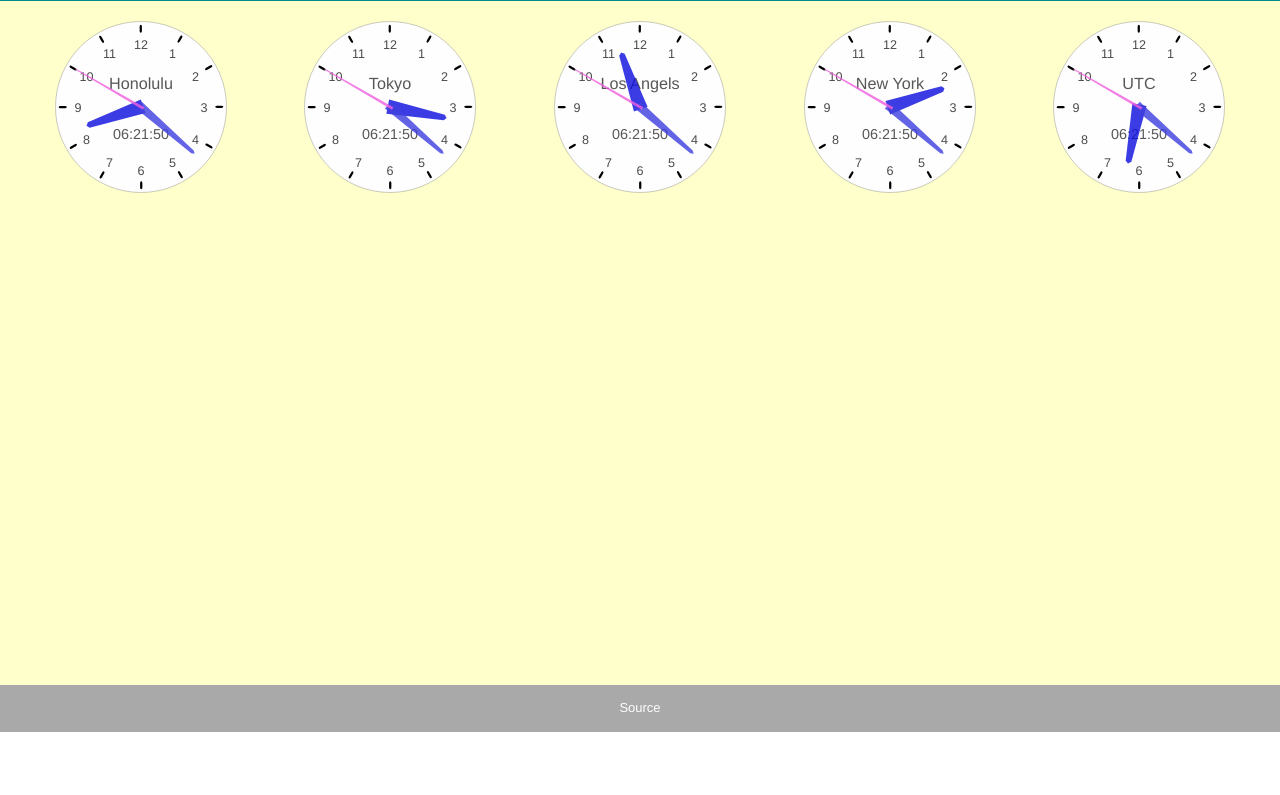
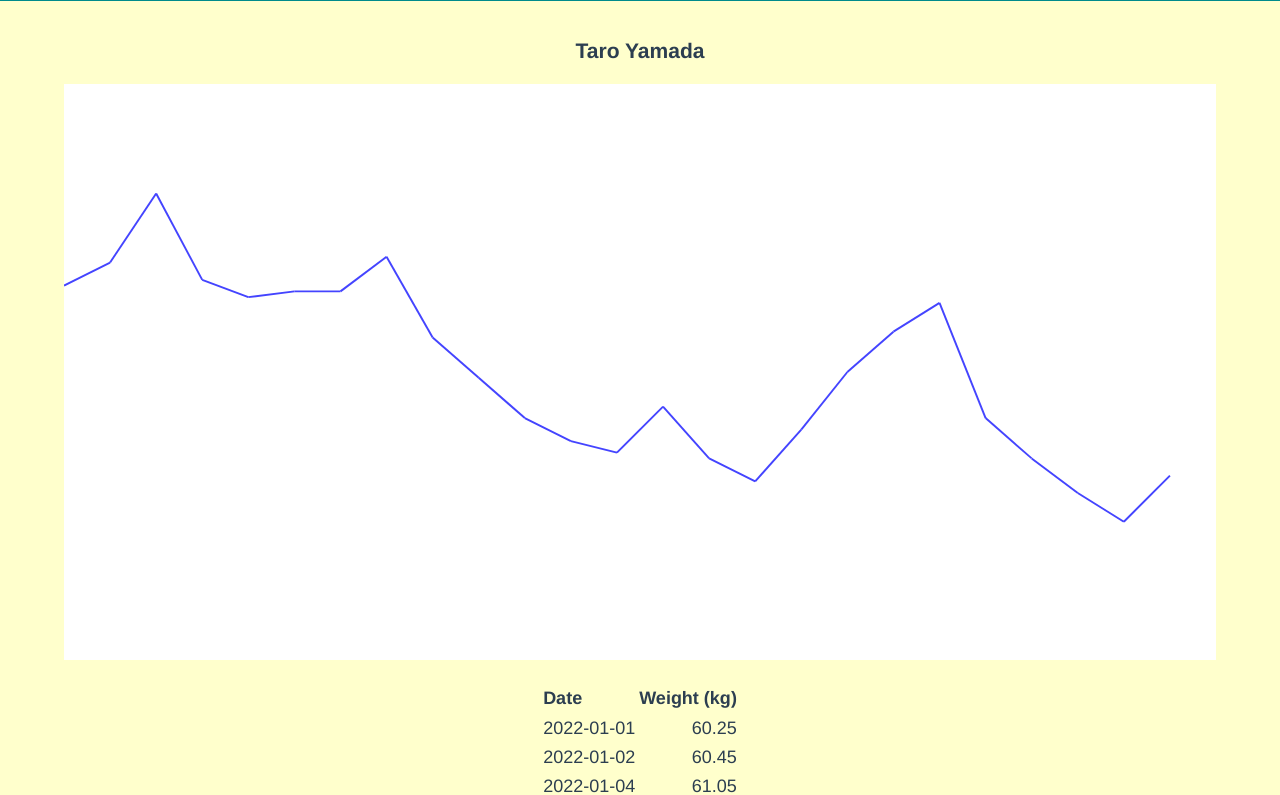
Before and after one commit to makotoishida/tspractice10-weight-graph, a website built with Vite: page index.html in a window 1280 px wide. Shown: the part 68-863 px from the top of the page. Before the commit the page ends 800 px from the top, so only its background shows below. Built offline with nearby package versions, Linux system fonts and the light colour scheme.

Commit message:
Draw a line graph with some weight data.

```diff
--- a/index.html
+++ b/index.html
@@ -4,12 +4,12 @@
     <meta charset="UTF-8" />
     <link rel="icon" type="image/svg+xml" href="favicon.svg" />
     <meta name="viewport" content="width=device-width, initial-scale=1, viewport-fit=cover">
-    <title>Clock</title>
-    <meta name="description" content="Clock">
+    <title>Weight Graph</title>
+    <meta name="description" content="Weight Graph">
   </head>
   <body>
     <header>
-        <h1>Clock</h1>
+        <h1>Weight Graph</h1>
     </header>
     <main id="app"></main>
     <footer>
--- a/package.json
+++ b/package.json
@@ -1,5 +1,5 @@
 {
-  "name": "clock",
+  "name": "weight-graph",
   "private": true,
   "version": "0.0.0",
   "engines": {
--- /dev/null
+++ b/src/data.ts
@@ -0,0 +1,35 @@
+import type { WeightData } from './types'
+
+const data: WeightData = {
+  name: 'Taro Yamada',
+  unit: 'kg',
+  weights: [
+    { date: '2022-01-01', weight: 60.25 },
+    { date: '2022-01-02', weight: 60.45 },
+    { date: '2022-01-04', weight: 61.05 },
+    { date: '2022-01-05', weight: 60.3 },
+    { date: '2022-01-07', weight: 60.15 },
+    { date: '2022-01-09', weight: 60.2 },
+    { date: '2022-01-10', weight: 60.2 },
+    { date: '2022-01-11', weight: 60.5 },
+    { date: '2022-01-12', weight: 59.8 },
+    { date: '2022-01-13', weight: 59.45 },
+    { date: '2022-01-15', weight: 59.1 },
+    { date: '2022-01-16', weight: 58.9 },
+    { date: '2022-01-17', weight: 58.8 },
+    { date: '2022-01-18', weight: 59.2 },
+    { date: '2022-01-20', weight: 58.75 },
+    { date: '2022-01-22', weight: 58.55 },
+    { date: '2022-01-23', weight: 59.0 },
+    { date: '2022-01-24', weight: 59.5 },
+    { date: '2022-01-25', weight: 59.85 },
+    { date: '2022-01-26', weight: 60.1 },
+    { date: '2022-01-28', weight: 59.1 },
+    { date: '2022-01-29', weight: 58.75 },
+    { date: '2022-01-30', weight: 58.45 },
+    { date: '2022-01-31', weight: 58.2 },
+    { date: '2022-02-01', weight: 58.6 },
+  ],
+}
+
+export default data
--- a/src/main.ts
+++ b/src/main.ts
@@ -1,104 +1,70 @@
 import { html, svg, render } from 'lit-html'
 import 'normalize.css'
 import './style.css'
+import { WeightData } from './types'
+import data from './data'
 
 const appRoot = document.querySelector<HTMLDivElement>('#app')!
 
-const clockConfigs = [
-  { title: 'Honolulu', tz: -10 },
-  { title: 'Tokyo', tz: 9 },
-  { title: 'Los Angels', tz: -7 },
-  { title: 'New York', tz: -4 },
-  { title: 'UTC', tz: 0 },
-]
-
-function tick() {
-  const d = new Date()
-  const clockTemplates = clockConfigs.map((c) =>
-    renderClock(d, 180, c.title, c.tz)
-  )
-  render(clockTemplates, appRoot)
+const DataTable = (data: WeightData) => {
+  return html`<table class="data-table">
+    <tr>
+      <th class="left">Date</th>
+      <th class="right">Weight (${data.unit})</th>
+    </tr>
+    ${data.weights.map(
+      (i) =>
+        html`<tr>
+          <td class="left">${i.date}</td>
+          <td class="right">${i.weight}</td>
+        </tr>`
+    )}
+  </table>`
 }
 
-function renderClock(d: Date, size: number, title: string, tz: number) {
-  const t = new Date(d)
-  t.setHours(d.getUTCHours() + tz)
-  const h = t.getHours()
-  const m = t.getMinutes()
-  const s = t.getSeconds()
+const Graph = (data: WeightData) => {
+  const graphW = 600
+  const graphH = 300
+  const dx = 600 / data.weights.length
+  const maxWeight = 62
+  const minWeight = 57
+  let prevX = 0
+  let prevY = 0
 
-  const degS = (360 * s) / 60
-  const degM = (360 * m) / 60 + degS / 60
-  const degH = (360 * (h % 12)) / 12 + degM / 12
+  return html`<svg
+    version="1.1"
+    width="90vw"
+    height="45vw"
+    viewBox="0 0 ${graphW} ${graphH}"
+    xmlns="http://www.w3.org/2000/svg"
+  >
+    <rect x="0" y="0" width="100%" height="100%" fill="#ffffff" />
 
-  return html`
-    <div
-      class="clock"
-      style="width: ${size}px; height: ${size}px; margin: 0 auto;"
-    >
-      <svg
-        version="1.1"
-        width="100%"
-        viewBox="0 0 400 400"
-        xmlns="http://www.w3.org/2000/svg"
-      >
-        ${svg`
-          <circle cx="200" cy="200" r="190" fill="#fefefe" stroke="#888" />
-          ${drawScale()} ${drawTitle(title)} ${drawDigital(d)}
-          ${drawHand(16, 128, degH, '#1010e0d0')}
-          ${drawHand(10, 158, degM, '#4040e0d0')}
-          ${drawHand(3, 170, degS, '#f060e0d0')}
-        `}
-      </svg>
-    </div>
-  `
+    ${data.weights.map((i, ix) => {
+      const curX = ix * dx
+      const curY =
+        graphH - ((i.weight - minWeight) * graphH) / (maxWeight - minWeight)
+
+      const s =
+        ix === 0
+          ? ''
+          : svg`<line x1=${prevX} y1=${prevY} x2=${curX} y2=${curY} stroke="#44f" />`
+      prevX = curX
+      prevY = curY
+      return s
+    })}
+  </svg>`
 }
 
-function drawScale() {
-  const scales = [...new Array(12)]
-  return scales.map((_, index) => {
-    const deg = (360 * index) / 12 - 90
-    const x = 200 + Math.cos((deg * Math.PI) / 180) * 140
-    const y = 200 + Math.sin((deg * Math.PI) / 180) * 140 + 12
-    return svg`<rect x="-3" y=${
-      -18 - 165
-    } rx="4" ry="4" width="5" height="18" fille="#000" style="transform: translate(50%,50%) rotate(${deg}deg)" />
-      <text x=${x} y=${y} font-size="28" text-anchor="middle" fill="#404040f0">${
-      index === 0 ? 12 : index
-    }</text>`
-  })
+const App = (data: WeightData) => {
+  return html`<div>
+    <h3>${data.name}</h3>
+    ${Graph(data)} ${DataTable(data)}
+  </div>`
 }
 
-function drawHand(w: number, h: number, deg: number, color: string) {
-  return svg`<polygon points="-${w},${h * 0.04} -${w * 0.4},-${
-    h * 0.96
-  } 0,-${h} ${w * 0.4},-${h * 0.96} ${w},${
-    h * 0.04
-  }" style="transform: translate(50%, 50%) rotate(${deg}deg) " fill=${color} />`
+const renderApp = () => {
+  render(App(data), appRoot)
 }
 
-function drawTitle(title: string) {
-  return svg`<text x="200" y="160" font-size="36" text-anchor="middle" fill="#404040e0">
-    ${title}
-  </text>`
-}
-
-function drawDigital(d: Date) {
-  return svg`<text x="200" y="270" font-size="32" text-anchor="middle" fill="#404040e0">
-    ${timeStr(d)}
-  </text>`
-}
-
-function timeStr(t: Date) {
-  const h = t.getHours()
-  const m = t.getMinutes()
-  const s = t.getSeconds()
-  return `${twoDig(h)}:${twoDig(m)}:${twoDig(s)}`
-}
-
-function twoDig(n: number) {
-  return `0${n}`.slice(-2)
-}
-
-setInterval(() => tick(), 1000)
-tick()
+renderApp()
--- a/src/style.css
+++ b/src/style.css
@@ -41,14 +41,25 @@ footer a {
 }
 
 #app {
-  display: grid;
-  grid-template-columns: repeat(auto-fit, minmax(200px, 1fr));
   width: 100vw;
   margin: 0 auto;
   padding: 1rem;
   text-align: center;
-  font-size: x-large;
-  line-height: 160%;
+  font-size: large;
+  line-height: 140%;
   color: #2c3e50;
   background-color: #ffc;
 }
+
+.data-table {
+  width:fit-content;
+  margin: 1rem auto;
+}
+
+.left {
+  text-align: left;
+}
+
+.right {
+  text-align: right;
+}
--- a/vite.config.js
+++ b/vite.config.js
@@ -1,7 +1,7 @@
 import { defineConfig } from 'vite'
 
 export default defineConfig({
-  base: '/tspractice10-clock/',
+  base: '/tspractice10-weigh-graph/',
   server: {
     host: '0.0.0.0',
   },
```
Also changed, not shown: src/types.d.ts (added, +10 -0 lines), README.md, 1 other file.
